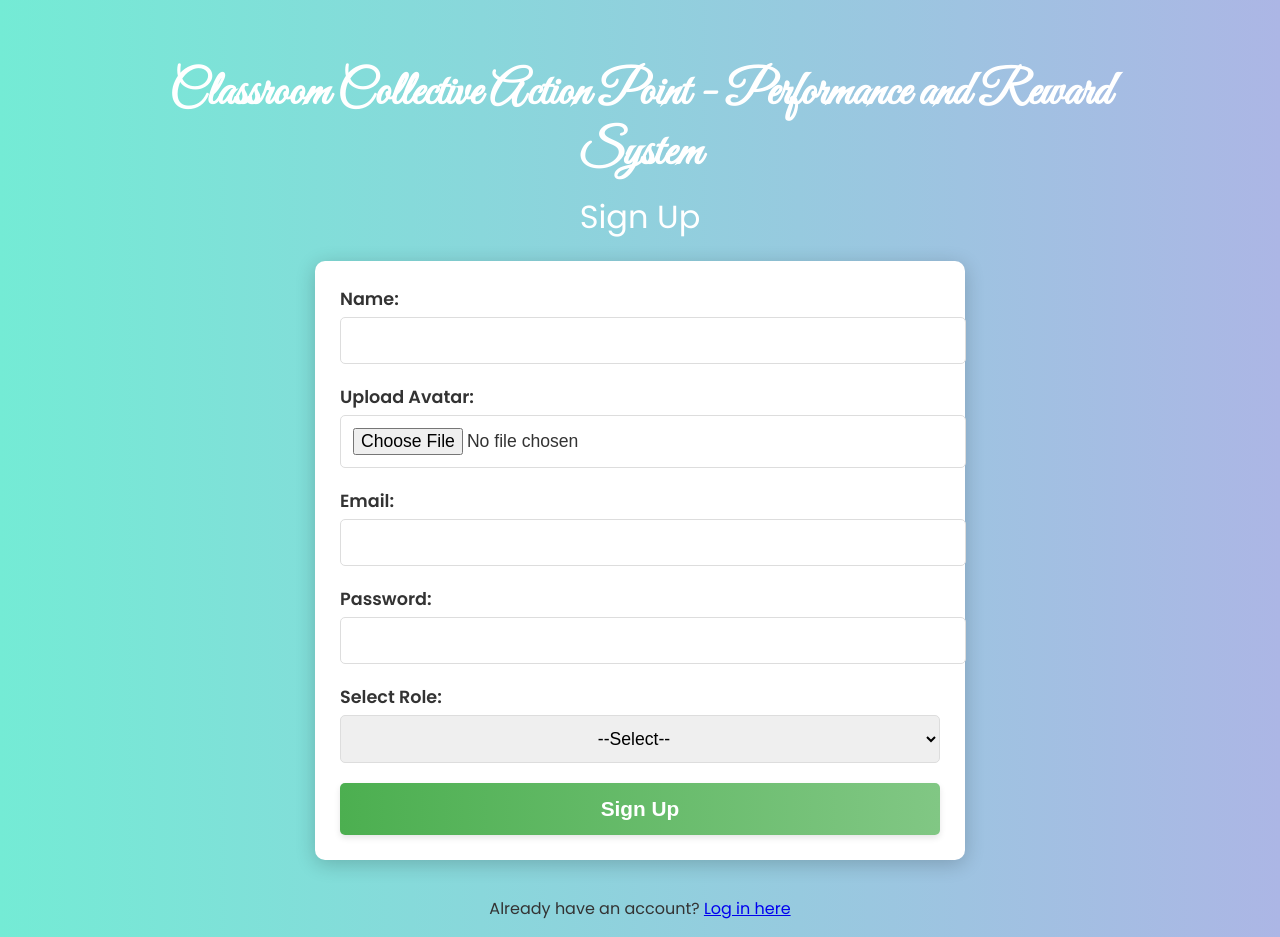
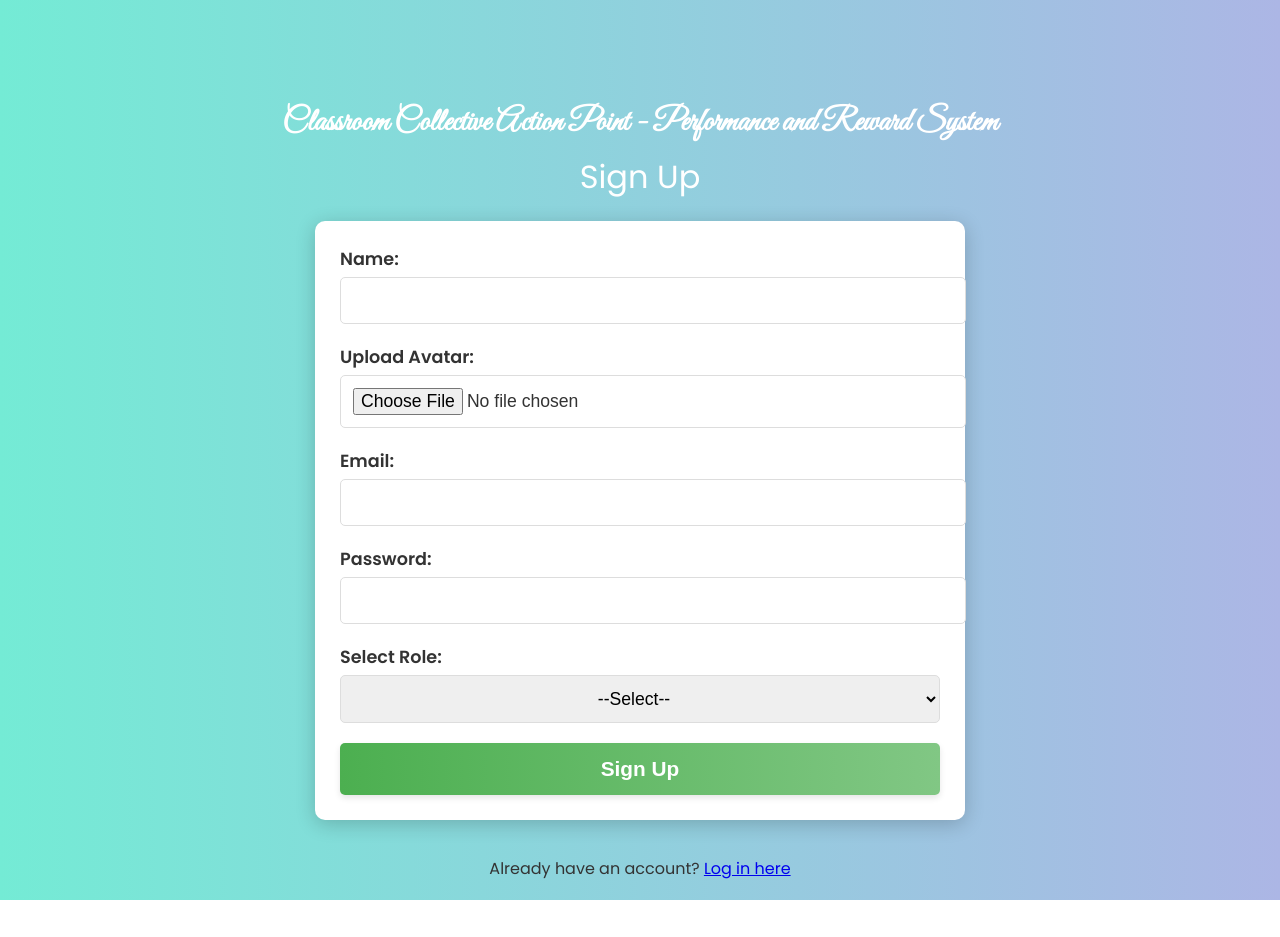
Before and after one commit to sisssy0407/Magsumikap-with-President-CCAP-PRES, a plain HTML site: page index.html in a window 1280 px wide. After the commit the page ends 900 px from the top, so only its background shows below. Drawn offline with Linux system fonts and the light colour scheme.

Commit message:
index.html

```diff
--- a/index.html
+++ b/index.html
@@ -23,7 +23,7 @@
 
         .system-name {
             font-family: 'Great Vibes', cursive;
-            font-size: 3em; /* Increased font size */
+            font-size: 2em; /* Increased font size */
             color: #fff;
             font-weight: 600;
             margin-bottom: 10px;
```
